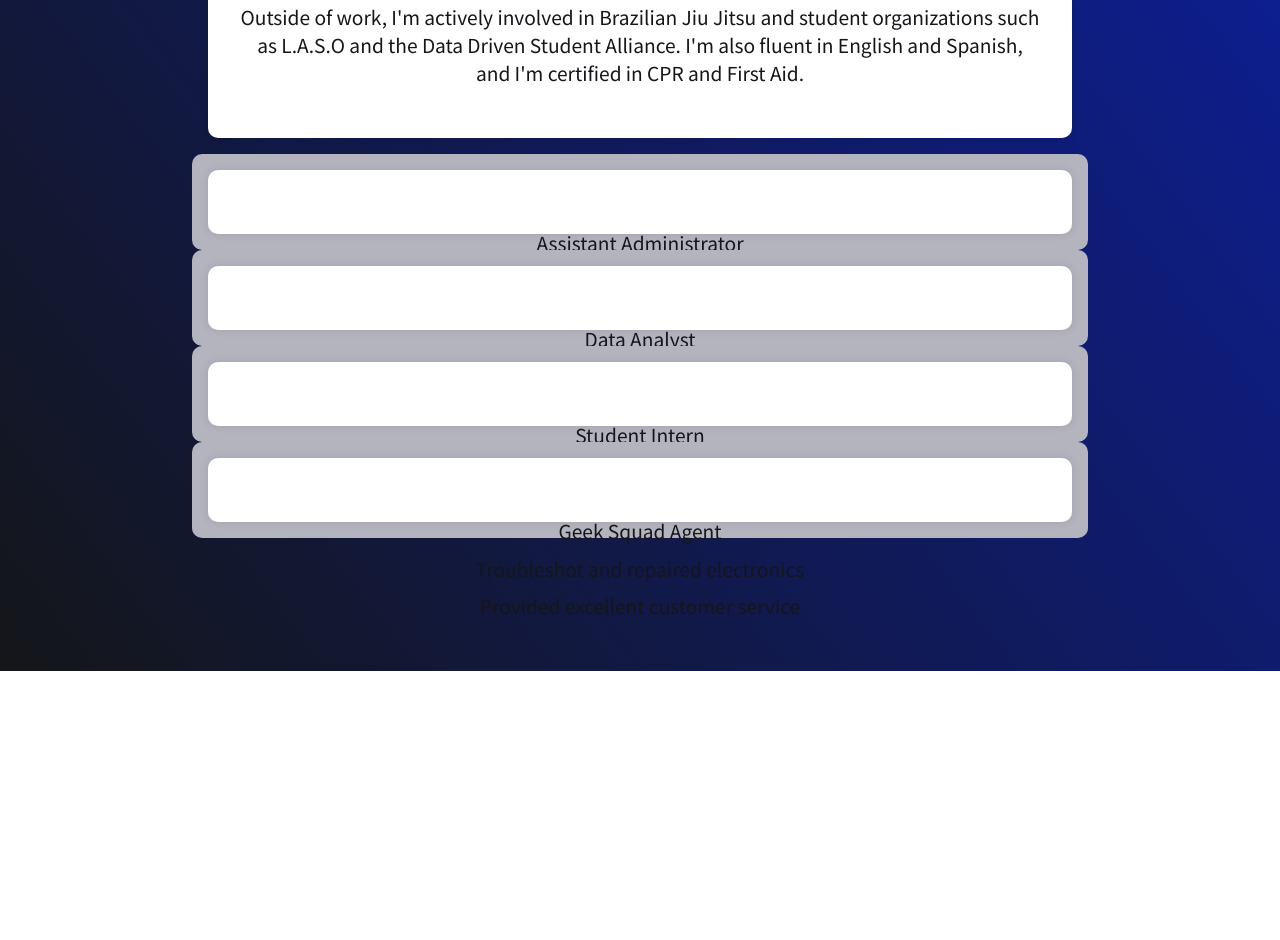
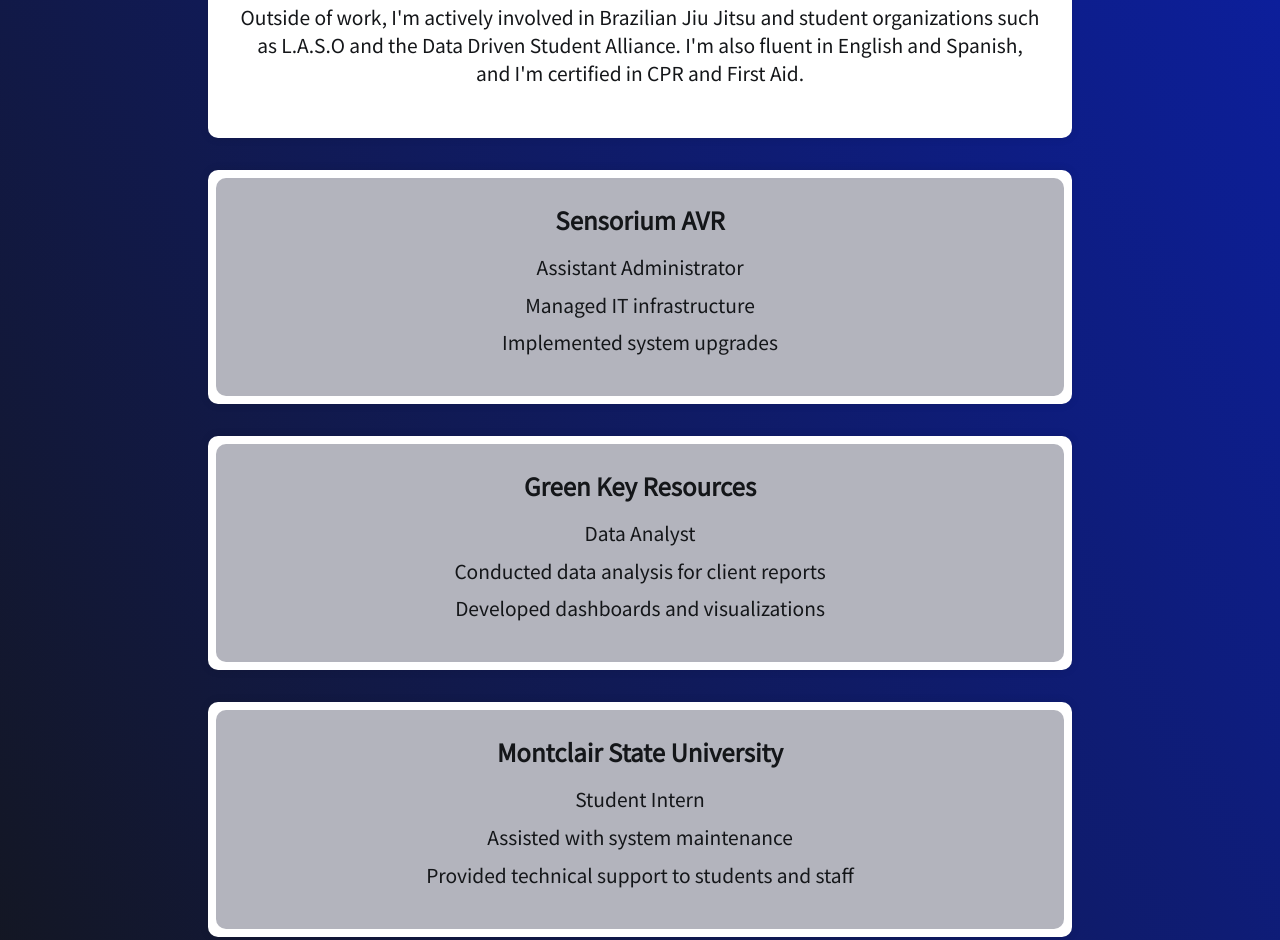
Before and after one commit to peruvianpapi23/bsal.github.io, a plain HTML site: page index.html in a window 1280 px wide. Shown: the part 993-1933 px from the top of the page. Before the commit the page ends 1664 px from the top, so only its background shows below. Drawn offline with nearby package versions, Linux system fonts and the light colour scheme.

Commit message:
Update index.html

```diff
--- a/index.html
+++ b/index.html
@@ -147,16 +147,12 @@
             font-size: 1.2em;
         }
         .resume-section .smaller-bubble {
-            position: absolute;
-            top: -1em; /* Adjust to fit within the white bubble */
-            left: -1em; /* Adjust to fit within the white bubble */
-            width: calc(100% + 2em); /* Increase width to cover more area */
-            height: calc(100% + 2em); /* Increase height to cover more area */
+            position: relative;
             background-color: #B3B4BD; /* Light grey */
             border-radius: 10px;
-            padding: 1.5em; /* Increased padding for larger bubble */
-            box-sizing: border-box; /* Include padding in the element's total width and height */
-            z-index: -1; /* Place behind the white bubble */
+            padding: 1.5em; /* Increased padding */
+            margin: -1.5em; /* Negative margin to cover more area */
+            /* Added a bit more padding so the grey bubble looks trimmed */
         }
         .resume-section .smaller-bubble h4 {
             font-size: 1.5em;
```
